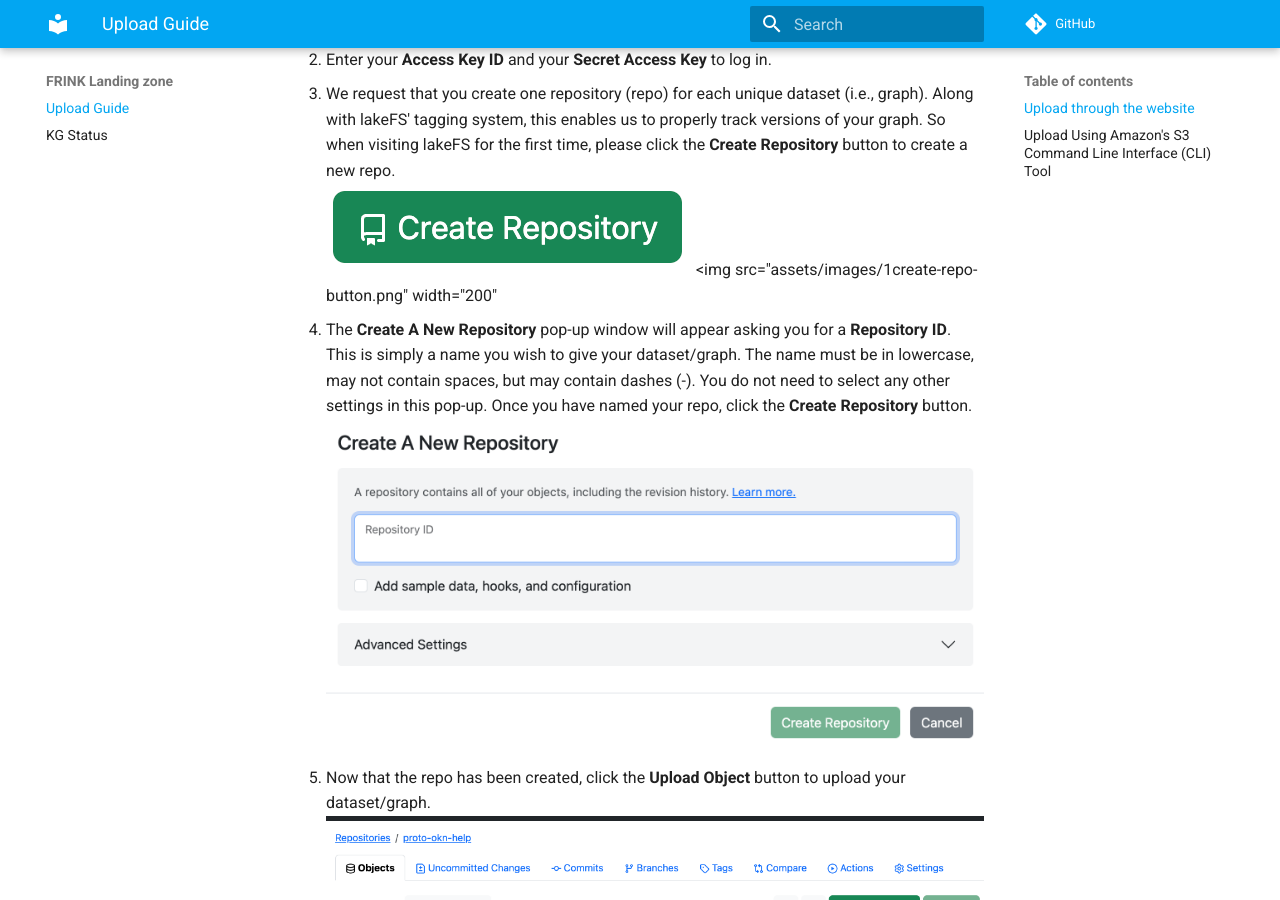
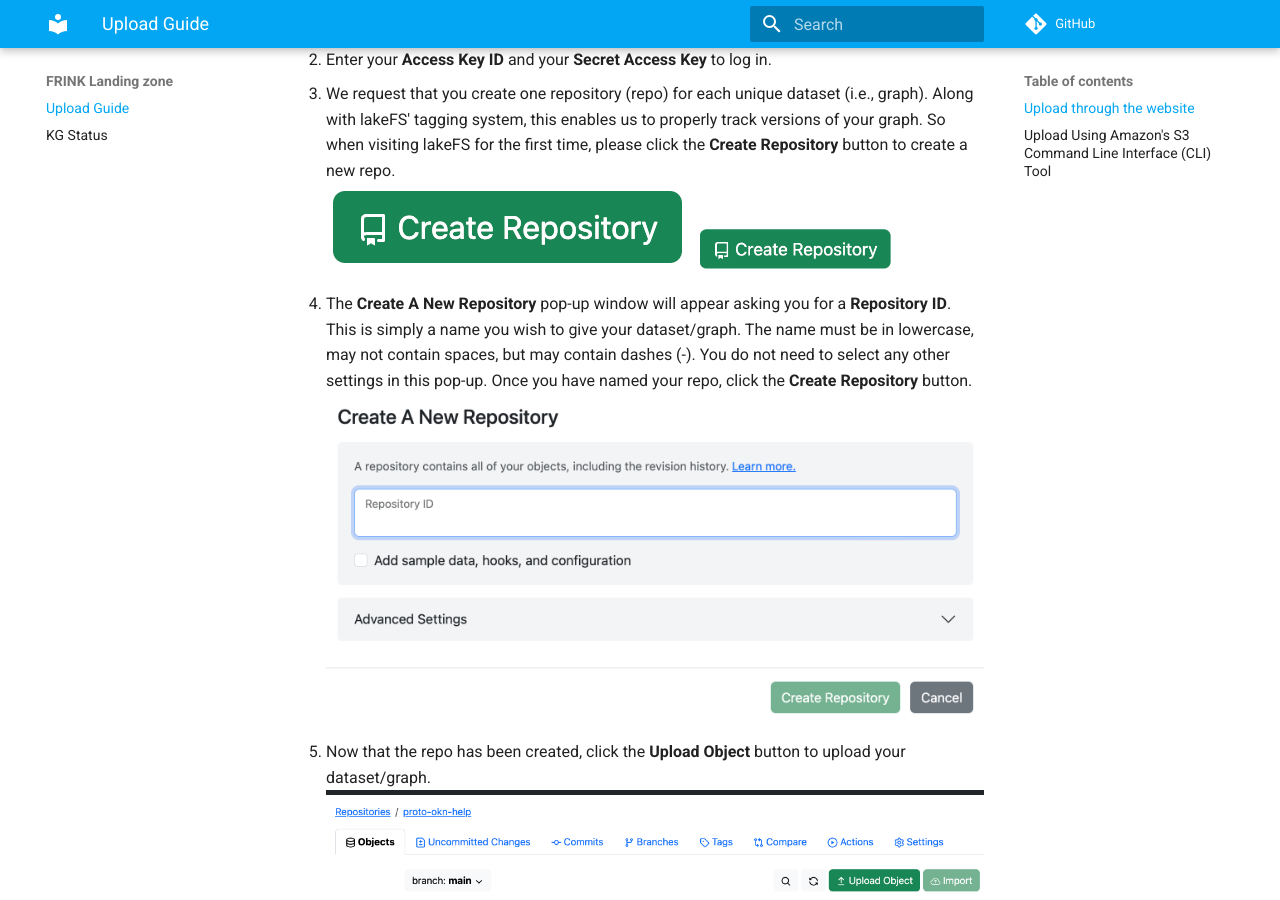
Before and after one commit to frink-okn/frink-landing-zone, an MkDocs documentation site: the page built from docs/index.md, in a window 1280 px wide and 900 px high, scrolled down 644 px. Built offline with MkDocs 1.6.1 and Material for MkDocs 9.7.7, drawn with Linux system fonts in a browser that asks for light colours; comment, search, counter and statistics services are not loaded.

Commit message:
Update index.md

```diff
--- a/docs/index.md
+++ b/docs/index.md
@@ -18,7 +18,7 @@ Theme 1 Teams, there are several ways to upload your graph to the Frink Landing
 2. Enter your **Access Key ID** and your **Secret Access Key** to log in.
 3. We request that you create one repository (repo) for each unique dataset (i.e., graph). Along with lakeFS' tagging system, this enables us to properly track versions of your graph. So when visiting lakeFS for the first time, please click the **Create Repository** button to create a new repo.<br>
 ![create-repo](https://frink-okn.github.io/frink-landing-zone/assets/images/1create-repo-button.png)
-<img src="assets/images/1create-repo-button.png" width="200"
+<img src="assets/images/1create-repo-button.png" width="200">
 5. The **Create A New Repository** pop-up window will appear asking you for a **Repository ID**. This is simply a name you wish to give your dataset/graph. The name must be in lowercase, may not contain spaces, but may contain dashes (-). You do not need to select any other settings in this pop-up. Once you have named your repo, click the **Create Repository** button.
 ![image](https://frink-okn.github.io/frink-landing-zone/assets/images/2create-repo-popup.png)
 6. Now that the repo has been created, click the **Upload Object** button to upload your dataset/graph.
```
